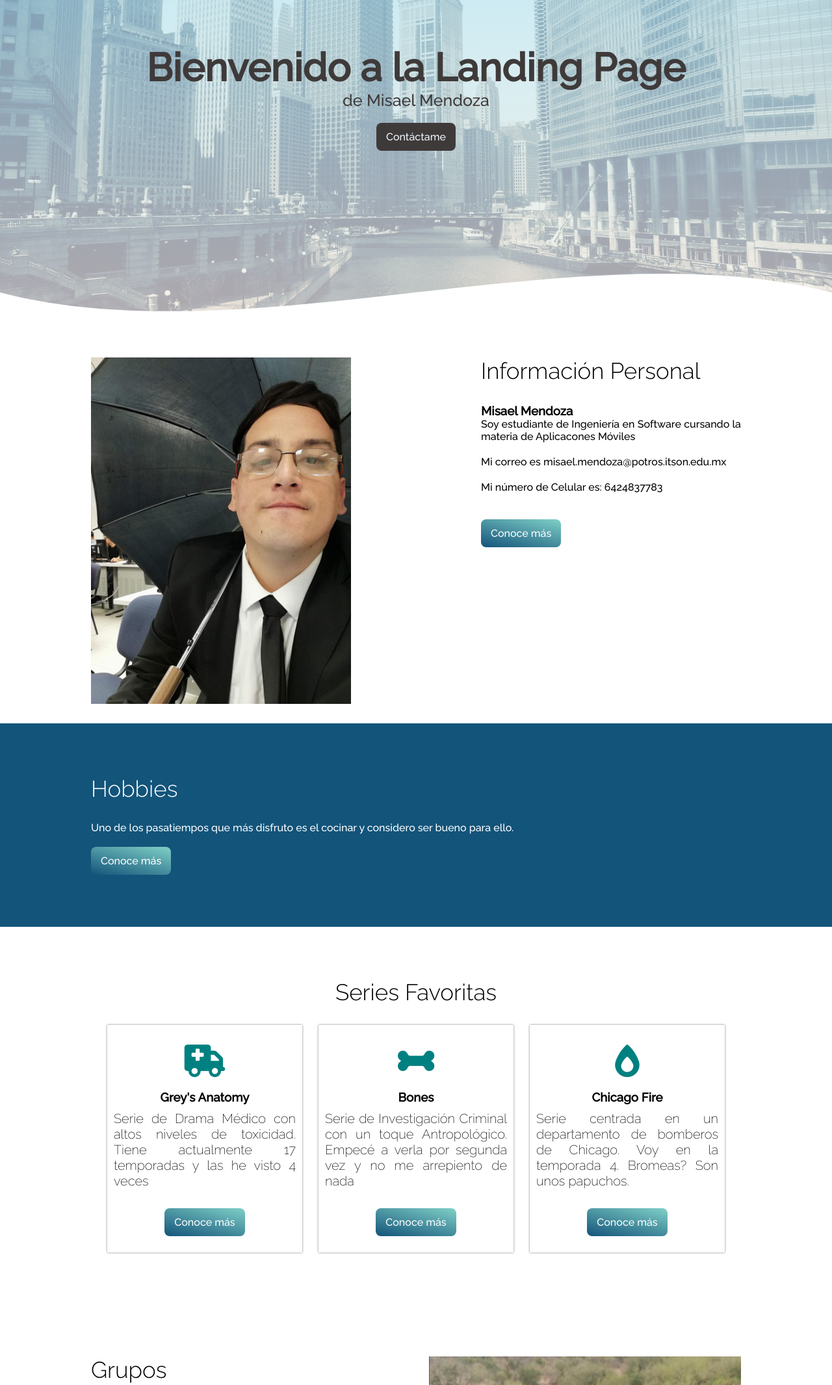
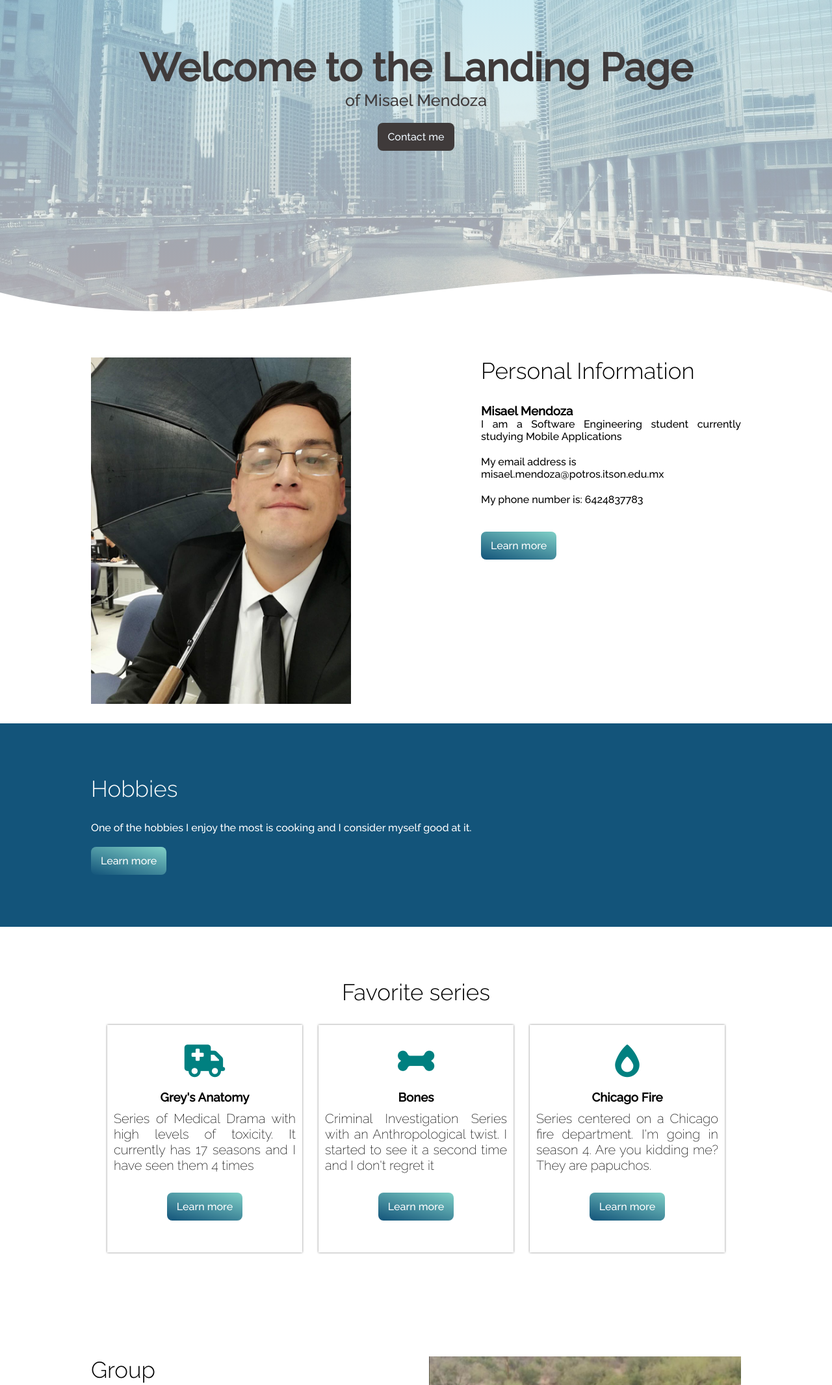
Before and after one commit to MisaMG/LandingMendozaMisael, a plain HTML site: page index.html in a window 1280 px wide. Shown: the part 100-2231 px from the top of the page at 65% size. Drawn offline with Linux system fonts and the light colour scheme.

Commit message:
Traducción de la LandingPage a Inglés

```diff
--- a/index.html
+++ b/index.html
@@ -11,9 +11,9 @@
 <body>
     <header class="header">
         <div class="textos-header">
-            <h1>Bienvenido a la Landing Page</h1>
-            <p> de Misael Mendoza</p>
-            <a href="#contacto">Contáctame</a>
+            <h1>Welcome to the Landing Page</h1>
+            <p> of Misael Mendoza</p>
+            <a href="#contacto">Contact me</a>
         </div>
         <div style="height: 150px; overflow: hidden;" ><svg viewBox="0 0 500 150" preserveAspectRatio="none" style="height: 100%; width: 100%;"><path d="M0.00,49.98 C149.99,150.00 349.20,-49.98 500.00,49.98 L500.00,150.00 L0.00,150.00 Z" style="stroke: none; fill: #fff;"></path></svg></div>
     </header>
@@ -21,17 +21,17 @@
     <section class="wavecontenedor website">
         <img src="img/profile.jpeg" alt="">
         <div class="contenedor-textos-main">
-            <h2 class="titulo left">Información Personal</h2>
+            <h2 class="titulo left">Personal Information</h2>
             <h3 class="nombre">
                 Misael Mendoza
             </h3>
             <p class="parrafo">
-                Soy estudiante de Ingeniería en Software cursando la materia de Aplicacones Móviles </p>
+                I am a Software Engineering student currently studying Mobile Applications </p>
             <p class="parrafo">
-                Mi correo es misael.mendoza@potros.itson.edu.mx </p>
+                My email address is <br>misael.mendoza@potros.itson.edu.mx </p>
             <p class="parrafo">
-                Mi número de Celular es: 6424837783 </p>
-            <a href="https://www.facebook.com/misaeljg.mendoza/" target="_blank" class="cta">Conoce más</a>
+                My phone number is: 6424837783 </p>
+            <a href="https://www.facebook.com/misaeljg.mendoza/" target="_blank" class="cta">Learn more</a>
         </div>
     </section>
 
@@ -41,38 +41,36 @@
                 Hobbies
             </h2>
             <p>
-                Uno de los pasatiempos que más disfruto es el  cocinar y considero ser bueno para ello.
+                One of the hobbies I enjoy the most is cooking and I consider myself good at it.
             </p>
-            <a href="https://www.instagram.com/p/CKbxDElJc_bqD4jbG1EzBOLddApm1TcQhXCyas0/" target="_blank"  class="cta">Conoce más</a>
+            <a href="https://www.instagram.com/p/CKbxDElJc_bqD4jbG1EzBOLddApm1TcQhXCyas0/" target="_blank"  class="cta">Learn more</a>
         </div>
     </section>
 
     <section class=" contenedor">
-        <h2 class="titulo">Series Favoritas</h2>
+        <h2 class="titulo">Favorite series</h2>
         <div class="content-cards">
             <article class="cards">
                 <i class="fas fa-ambulance"></i>
                 <h3>Grey's Anatomy</h3>
                 <p class="parrafo">
-                    Serie de Drama Médico con altos niveles de toxicidad. Tiene actualmente 17 temporadas y las he visto 4 veces
+                    Series of Medical Drama with high levels of toxicity. It currently has 17 seasons and I have seen them 4 times
                 </p>
-                <a href="https://www.primevideo.com/detail/0N4O8RYJHKM8ZXTL1153VBT5GP/ref=atv_dp_season_select_s1" target="_blank" class="cta">Conoce más</a>
+                <a href="https://www.primevideo.com/detail/0N4O8RYJHKM8ZXTL1153VBT5GP/ref=atv_dp_season_select_s1" target="_blank" class="cta">Learn more</a>
             </article>
             <article class="cards">
                 <i class="fas fa-bone"></i>
                 <h3>Bones</h3>
                 <p class="parrafo">
-                    Serie de Investigación Criminal con un toque Antropológico. Empecé a verla por segunda vez y no me arrepiento de nada
-                </p>
-                <a href="https://www.primevideo.com/detail/0HBVL22LMA40B0XBY30RUOC9EH/ref=atv_dp_season_select_s1" target="_blank" class="cta">Conoce más</a>
+                    Criminal Investigation Series with an Anthropological twist. I started to see it a second time and I don't regret it</p>
+                <a href="https://www.primevideo.com/detail/0HBVL22LMA40B0XBY30RUOC9EH/ref=atv_dp_season_select_s1" target="_blank" class="cta">Learn more</a>
             </article>
             <article class="cards">
                 <i class="fas fa-burn"></i>
                 <h3>Chicago Fire</h3>
                 <p class="parrafo">
-                    Serie centrada en un departamento de bomberos de Chicago. Voy en la temporada 4. Bromeas? Son unos papuchos.
-                </p>
-                <a href="https://pelisplushd.net/serie/chicago-fire" target="_blank" class="cta">Conoce más</a>
+                    Series centered on a Chicago fire department. I'm going in season 4. Are you kidding me? They are papuchos.                </p>
+                <a href="https://pelisplushd.net/serie/chicago-fire" target="_blank" class="cta">Learn more</a>
             </article>
         </div>
     </section>
@@ -80,9 +78,9 @@
     <section class="info-last">
         <div class="contenedor last-section">
             <div class="contenedor-textos-main">
-            <h2 class="titulo left">Grupos</h2>
-            <p class="parrafo">Actualmente pertenezco al Glu grupo, unos individuos que antes se reunian para jugar Among Us y a tirar chismecito por Discord pero todo cambio, cuando la nación del ITSON atacó.</p>
-            <a href="https://discord.gg/TTRVAC7g" target="_blank" class="cta">Conoce más</a>
+            <h2 class="titulo left">Group</h2>
+            <p class="parrafo">Currently I belong to the Glu group, some individuals who used to meet to play Among Us and gossip on Discord but everything changed, when the ITSON nation attacked.</p>
+            <a href="https://discord.gg/TTRVAC7g" target="_blank" class="cta">Learn more</a>
         </div>
             <img src="../LandingMendozaMisael/img/glu.jpeg" alt="">
         </div>
@@ -91,12 +89,12 @@
 
     <footer id="contacto">
         <div class="contenedor">
-            <h2 class="titulo">Contacto</h2>
+            <h2 class="titulo">Contact</h2>
             <form action="" class="form">
-                <input class="input" type="text" name="" id="" placeholder="Nombre">
-                <input class="input" type="email" name="" id="" placeholder="Correo">
-                <textarea class="input" name="" id="" cols="30" rows="10" placeholder="Mensaje"></textarea>
-                <input class="input" type="submit" value="Enviar">
+                <input class="input" type="text" name="" id="" placeholder="Name">
+                <input class="input" type="email" name="" id="" placeholder="Email">
+                <textarea class="input" name="" id="" cols="30" rows="10" placeholder="Message"></textarea>
+                <input class="input" type="submit" value="Send">
             </form>
         </div>
     </footer>
```
